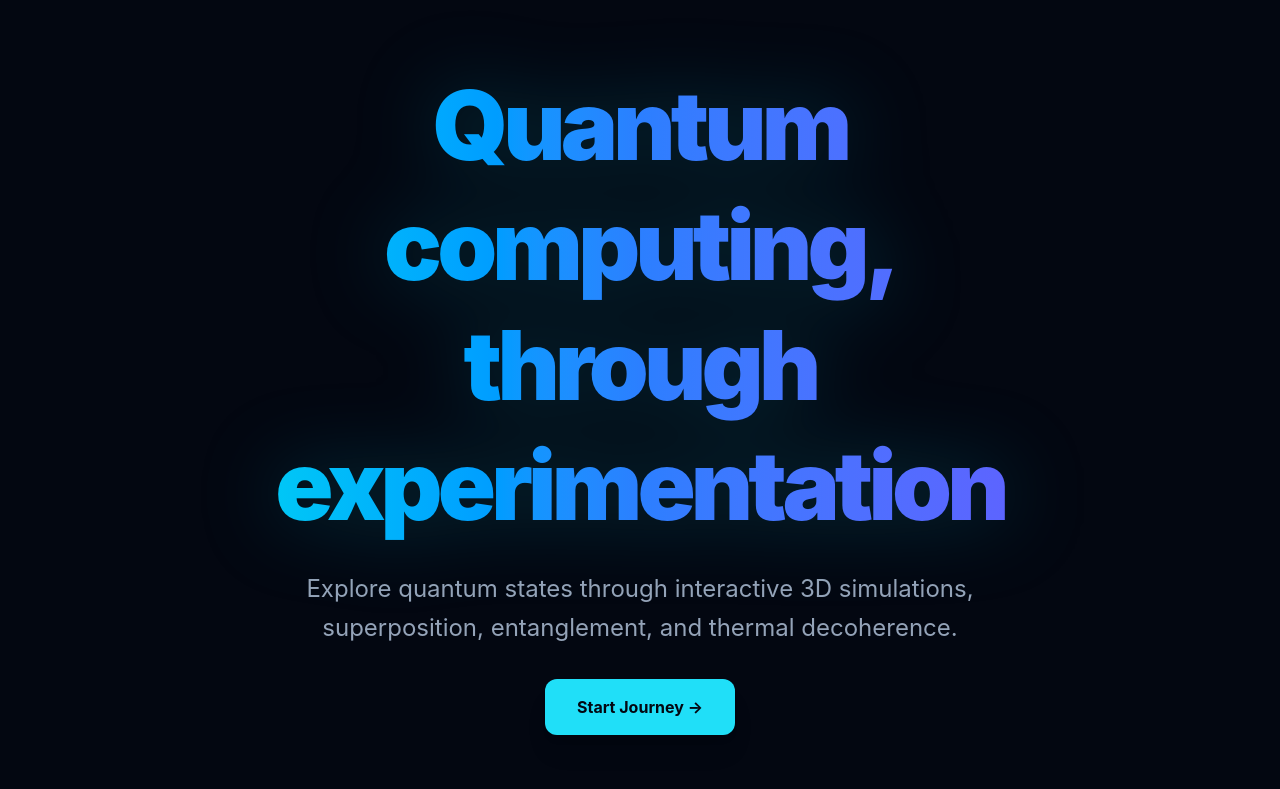
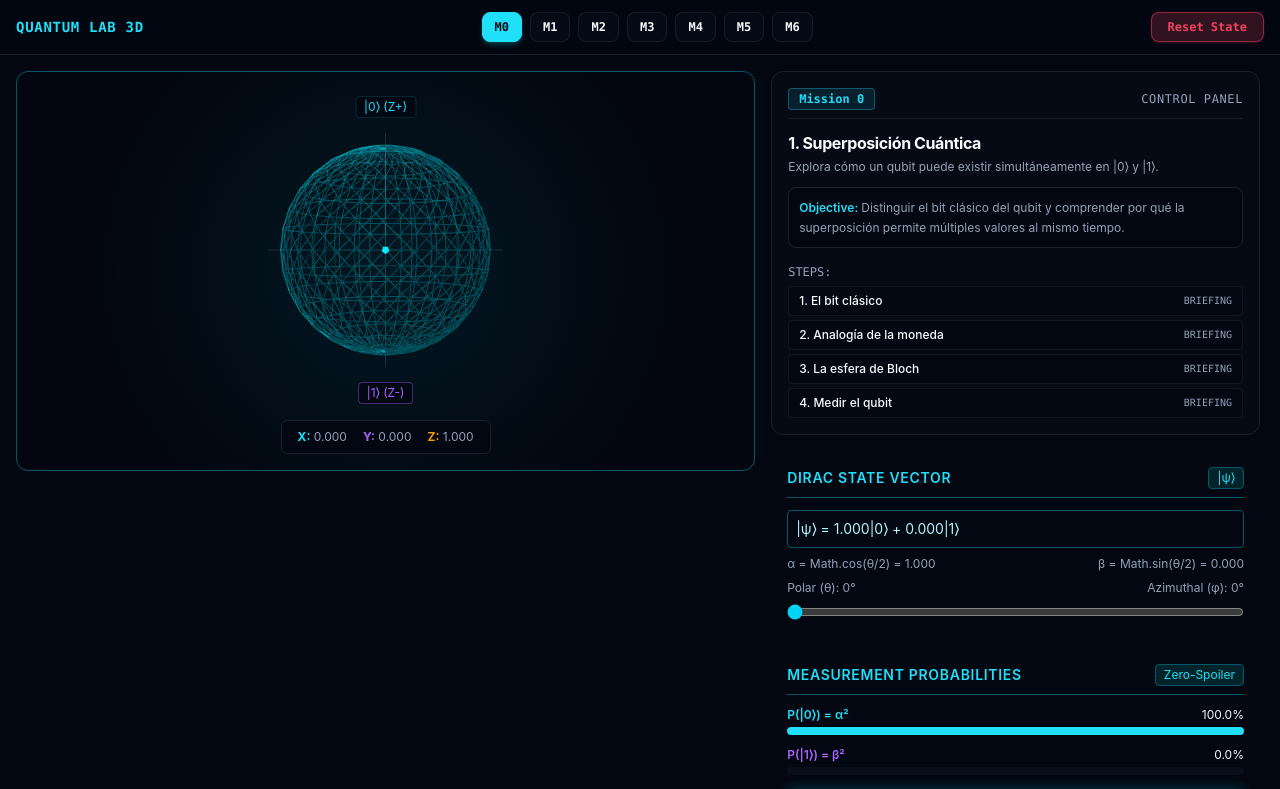
Before and after one commit to Gerbetwo/quantum-lab-3d, a Next.js app: page / in a window 1280 px wide. Shown: the top 789 px of the page. Built offline with nearby package versions, Linux system fonts and the light colour scheme.

Commit message:
refactor: update single-screen dashboard layout and connect Bloch sphere controls

```diff
--- a/src/app/page.tsx
+++ b/src/app/page.tsx
@@ -1,5 +1,74 @@
-import { HomeDashboard } from '@/shared/home/HomeDashboard';
+'use client';
+
+import React from 'react';
+import { AppShell } from '@/components/layout/AppShell';
+import { BlochSphereWorkspace } from '@/components/quantum/BlochSphereWorkspace';
+import { MathDock } from '@/components/quantum/MathDock';
+import { useQuantumStore } from '@/store/useQuantumStore';
+import { MISSIONS } from '@/features/missions/config/missions';
 
 export default function Page() {
-  return <HomeDashboard />;
+  const activeMissionId = useQuantumStore((s) => s.activeMissionId);
+  const currentMission = MISSIONS[activeMissionId] ?? MISSIONS[0];
+
+  return (
+    <AppShell>
+      <div className="flex-1 flex flex-col lg:flex-row h-[calc(100vh-61px)] overflow-hidden p-4 gap-4 bg-background">
+        {/* Left/Center (60%): BlochSphereWorkspace mounted as a single persistent WebGL canvas across missions */}
+        <div className="w-full lg:w-[60%] h-full flex flex-col min-h-0">
+          <BlochSphereWorkspace />
+        </div>
+
+        {/* Right (40%): Active Mission control panel (top) + MathDock (bottom) */}
+        <div className="w-full lg:w-[40%] h-full flex flex-col gap-4 overflow-y-auto pr-1">
+          {/* Active Mission control panel (top) */}
+          <div className="p-4 rounded-xl border border-border bg-card/60 backdrop-blur-sm flex flex-col gap-3">
+            <div className="flex items-center justify-between border-b border-border/80 pb-2">
+              <span className="text-xs font-mono font-semibold text-accent px-2.5 py-0.5 rounded bg-accent/10 border border-accent/30">
+                Mission {activeMissionId}
+              </span>
+              <span className="text-xs font-mono text-muted-foreground uppercase tracking-wider">
+                Control Panel
+              </span>
+            </div>
+            <div>
+              <h2 className="text-base font-bold text-foreground tracking-tight">
+                {currentMission?.title ?? `Mission ${activeMissionId}`}
+              </h2>
+              <p className="text-xs text-muted-foreground mt-1">
+                {currentMission?.description ?? currentMission?.subtitle ?? 'Explore quantum phenomena.'}
+              </p>
+            </div>
+            {currentMission?.learningObjective && (
+              <div className="p-2.5 rounded-lg bg-background-80 border border-border text-xs text-muted-foreground leading-relaxed">
+                <span className="font-semibold text-accent">Objective: </span>
+                {currentMission.learningObjective}
+              </div>
+            )}
+            {currentMission?.steps && currentMission.steps.length > 0 && (
+              <div className="mt-1 flex flex-col gap-1.5">
+                <span className="text-xs font-mono text-muted-foreground uppercase">Steps:</span>
+                <div className="flex flex-col gap-1">
+                  {currentMission.steps.map((step, idx) => (
+                    <div
+                      key={step.id || idx}
+                      className="text-xs px-2.5 py-1.5 rounded bg-background/50 border border-border/60 flex items-center justify-between"
+                    >
+                      <span className="font-medium text-foreground">{idx + 1}. {step.title}</span>
+                      <span className="text-[10px] text-muted-foreground font-mono">{step.phase}</span>
+                    </div>
+                  ))}
+                </div>
+              </div>
+            )}
+          </div>
+
+          {/* MathDock (bottom) */}
+          <div className="flex-1">
+            <MathDock />
+          </div>
+        </div>
+      </div>
+    </AppShell>
+  );
 }
--- /dev/null
+++ b/src/components/layout/AppShell.tsx
@@ -0,0 +1,76 @@
+// src/components/layout/AppShell.tsx
+'use client';
+
+import React from 'react';
+import { useQuantumStore } from '@/store/useQuantumStore';
+import { MISSIONS } from '@/features/missions/config/missions';
+
+export interface AppShellProps {
+  children?: React.ReactNode;
+  header?: React.ReactNode;
+  footer?: React.ReactNode;
+  className?: string;
+}
+
+export function AppShell({ children, header, footer, className = '' }: AppShellProps) {
+  const activeMissionId = useQuantumStore((s) => s.activeMissionId);
+  const selectMission = useQuantumStore((s) => s.selectMission);
+  const resetState = useQuantumStore((s) => s.resetState);
+
+  const missionList = MISSIONS.slice(0, 7);
+
+  const defaultTopBar = (
+    <header className="w-full border-b border-border bg-background-80/90 backdrop-blur-md px-4 py-3 flex flex-wrap items-center justify-between gap-3 sticky top-0 z-50">
+      <div className="flex items-center gap-3">
+        <span className="font-mono text-sm font-bold text-accent tracking-wider uppercase">
+          QUANTUM LAB 3D
+        </span>
+      </div>
+
+      {/* 7 Unlocked Mission Buttons (M0 to M6) */}
+      <div className="flex flex-wrap items-center gap-1.5 sm:gap-2">
+        {missionList.map((m, index) => {
+          const isSelected = activeMissionId === index;
+          return (
+            <button
+              key={m.id || index}
+              type="button"
+              onClick={() => selectMission(index)}
+              title={m.title}
+              className={`px-3 py-1.5 rounded-lg text-xs font-mono font-semibold transition-all cursor-pointer ${
+                isSelected
+                  ? 'bg-accent text-accent-foreground shadow-md shadow-accent/20 border border-accent'
+                  : 'bg-card/70 hover:bg-card text-foreground hover:text-accent border border-border/80'
+              }`}
+            >
+              M{index}
+            </button>
+          );
+        })}
+      </div>
+
+      {/* Prominent Reset State Button */}
+      <div>
+        <button
+          type="button"
+          onClick={() => resetState()}
+          className="px-4 py-1.5 rounded-lg text-xs font-mono font-bold bg-destructive/20 hover:bg-destructive/30 text-destructive border border-destructive/50 transition-all cursor-pointer shadow-sm shadow-destructive/20"
+        >
+          Reset State
+        </button>
+      </div>
+    </header>
+  );
+
+  return (
+    <div className={`min-h-screen bg-background text-foreground flex flex-col ${className}`}>
+      {header ?? defaultTopBar}
+      <main className="flex-1 flex flex-col overflow-hidden">
+        {children}
+      </main>
+      {footer}
+    </div>
+  );
+}
+
+export default AppShell;
--- a/src/components/quantum/BlochSphereWorkspace.tsx
+++ b/src/components/quantum/BlochSphereWorkspace.tsx
@@ -3,6 +3,7 @@
 import React, { useEffect, useRef, useMemo } from 'react';
 import * as THREE from 'three';
 import { createScene } from '@/features/quantum-3d/lib/sceneManager';
+import { createOrbitControls, OrbitControlsHandle } from '@/features/quantum-3d/hooks/useOrbitControls';
 import { useQuantumStore } from '@/store/useQuantumStore';
 import { calculateDecoherencePerturbation } from '@/core/math/decoherence';
 
@@ -28,72 +29,131 @@ export const BlochSphereWorkspace: React.FC = () => {
     if (!container) return;
 
     const handle = createScene(container);
+    let controls: OrbitControlsHandle | null = null;
+    if (handle.camera && handle.renderer?.domElement) {
+      controls = createOrbitControls(handle.camera, handle.renderer.domElement, {
+        enableDamping: true,
+        dampingFactor: 0.1,
+      });
+    }
+
+    // Geometries and materials to explicitly dispose on unmount
+    const geometries: THREE.BufferGeometry[] = [];
+    const materials: THREE.Material[] = [];
 
     // Wireframe Sphere
     const sphereGeo = new THREE.SphereGeometry(1.3, 32, 16);
-    const sphereMat = new THREE.MeshBasicMaterial({ color: 0x00f0ff, wireframe: true, transparent: true, opacity: 0.15 });
+    const sphereMat = new THREE.MeshBasicMaterial({
+      color: 0x00f0ff,
+      wireframe: true,
+      transparent: true,
+      opacity: 0.15,
+    });
+    geometries.push(sphereGeo);
+    materials.push(sphereMat);
     const sphere = new THREE.Mesh(sphereGeo, sphereMat);
     handle.scene.add(sphere);
 
     // Equatorial Ring
     const ringGeo = new THREE.RingGeometry(1.29, 1.31, 64);
-    const ringMat = new THREE.MeshBasicMaterial({ color: 0xa855f7, transparent: true, opacity: 0.4, side: THREE.DoubleSide });
+    const ringMat = new THREE.MeshBasicMaterial({
+      color: 0xa855f7,
+      transparent: true,
+      opacity: 0.4,
+      side: THREE.DoubleSide,
+    });
+    geometries.push(ringGeo);
+    materials.push(ringMat);
     const ring = new THREE.Mesh(ringGeo, ringMat);
     ring.rotation.x = Math.PI / 2;
     handle.scene.add(ring);
 
-    // Vector Shaft, Cone & Tip Marker Group
-    const vectorGroup = new THREE.Group();
+    // Axes lines
+    const axesGeo = new THREE.BufferGeometry().setFromPoints([
+      new THREE.Vector3(-1.5, 0, 0),
+      new THREE.Vector3(1.5, 0, 0),
+      new THREE.Vector3(0, -1.5, 0),
+      new THREE.Vector3(0, 1.5, 0),
+      new THREE.Vector3(0, 0, -1.5),
+      new THREE.Vector3(0, 0, 1.5),
+    ]);
+    const axesMat = new THREE.LineBasicMaterial({
+      color: 0x475569,
+      transparent: true,
+      opacity: 0.4,
+    });
+    geometries.push(axesGeo);
+    materials.push(axesMat);
+    const axes = new THREE.LineSegments(axesGeo, axesMat);
+    handle.scene.add(axes);
 
-    const shaftGeo = new THREE.CylinderGeometry(0.02, 0.02, 1.2, 16);
-    const shaftMat = new THREE.MeshStandardMaterial({ color: 0x00f0ff, emissive: 0x00f0ff, emissiveIntensity: 0.6 });
-    const shaft = new THREE.Mesh(shaftGeo, shaftMat);
-    shaft.position.y = 0.6;
-    vectorGroup.add(shaft);
+    // 3D Vector Arrow ArrowHelper
+    const arrowDir = new THREE.Vector3(
+      Math.sin(theta) * Math.cos(phi),
+      Math.sin(theta) * Math.sin(phi),
+      Math.cos(theta)
+    );
+    if (arrowDir.lengthSq() < 1e-6) {
+      arrowDir.set(0, 0, 1);
+    } else {
+      arrowDir.normalize();
+    }
+    const arrowOrigin = new THREE.Vector3(0, 0, 0);
+    const arrowLength = 1.3;
+    const arrowColor = 0x00f0ff;
+    const arrowHelper = new THREE.ArrowHelper(
+      arrowDir,
+      arrowOrigin,
+      arrowLength,
+      arrowColor,
+      0.2,
+      0.08
+    );
+    handle.scene.add(arrowHelper);
 
-    const coneGeo = new THREE.ConeGeometry(0.07, 0.2, 16);
-    const coneMat = new THREE.MeshStandardMaterial({ color: 0x00f0ff, emissive: 0x00f0ff, emissiveIntensity: 0.9 });
-    const cone = new THREE.Mesh(coneGeo, coneMat);
-    cone.position.y = 1.2;
-    vectorGroup.add(cone);
-
-    const tipGeo = new THREE.SphereGeometry(0.05, 16, 16);
-    const tipMat = new THREE.MeshStandardMaterial({ color: 0x00f0ff, emissive: 0x00f0ff, emissiveIntensity: 1.0 });
-    const tip = new THREE.Mesh(tipGeo, tipMat);
-    tip.position.y = 1.3;
-    vectorGroup.add(tip);
-
-    handle.scene.add(vectorGroup);
+    const currentInterpolatedDir = arrowDir.clone();
 
     const unregisterFrame = handle.onFrame((_time: number, delta: number) => {
+      if (controls) {
+        controls.update(delta);
+      }
+
       const state = useQuantumStore.getState();
-      const currentTheta = state.theta;
-      const currentPhi = state.phi;
-      const tempK = state.temperatureK;
-      const t2Ms = state.coherenceTimeUs / 1000;
+      let currentTheta = state.theta;
+      let currentPhi = state.phi;
+      let targetLength = 1.3;
 
-      let targetTheta = currentTheta;
-      let targetPhi = currentPhi;
-      let targetLength = 1.0;
-
-      if (tempK > 0.05) {
+      if (state.temperatureK > 0.05) {
         const { deltaTheta, deltaPhi, vectorLength } = calculateDecoherencePerturbation(
           currentTheta,
           currentPhi,
-          tempK,
-          t2Ms
+          state.temperatureK,
+          state.coherenceTimeUs / 1000
         );
-        targetTheta += deltaTheta;
-        targetPhi += deltaPhi;
-        targetLength = vectorLength;
+        currentTheta += deltaTheta;
+        currentPhi += deltaPhi;
+        targetLength = 1.3 * vectorLength;
       }
 
-      const targetEuler = new THREE.Euler(targetTheta, targetPhi, 0, 'YXZ');
-      const targetQuat = new THREE.Quaternion().setFromEuler(targetEuler);
-      const targetScale = new THREE.Vector3(targetLength, targetLength, targetLength);
+      const targetX = Math.sin(currentTheta) * Math.cos(currentPhi);
+      const targetY = Math.sin(currentTheta) * Math.sin(currentPhi);
+      const targetZ = Math.cos(currentTheta);
 
-      vectorGroup.quaternion.slerp(targetQuat, delta * 12.0);
-      vectorGroup.scale.lerp(targetScale, delta * 8.0);
+      const targetVec = new THREE.Vector3(targetX, targetY, targetZ);
+      if (targetVec.lengthSq() < 1e-6) {
+        targetVec.set(0, 0, 1);
+      } else {
+        targetVec.normalize();
+      }
+
+      const interpFactor = Math.min(1.0, delta * 12.0);
+      currentInterpolatedDir.lerp(targetVec, interpFactor);
+      if (currentInterpolatedDir.lengthSq() > 1e-6) {
+        currentInterpolatedDir.normalize();
+      }
+
+      arrowHelper.setDirection(currentInterpolatedDir);
+      arrowHelper.setLength(targetLength, 0.2, 0.08);
     });
 
     const resizeObserver = new ResizeObserver(() => handle.resize());
@@ -102,29 +162,50 @@ export const BlochSphereWorkspace: React.FC = () => {
     return () => {
       unregisterFrame();
       resizeObserver.disconnect();
+      if (controls) {
+        controls.dispose();
+      }
+      geometries.forEach((g) => g.dispose());
+      materials.forEach((m) => m.dispose());
+      if (arrowHelper.line) {
+        arrowHelper.line.geometry.dispose();
+        if (Array.isArray(arrowHelper.line.material)) {
+          arrowHelper.line.material.forEach((m) => m.dispose());
+        } else {
+          arrowHelper.line.material.dispose();
+        }
+      }
+      if (arrowHelper.cone) {
+        arrowHelper.cone.geometry.dispose();
+        if (Array.isArray(arrowHelper.cone.material)) {
+          arrowHelper.cone.material.forEach((m) => m.dispose());
+        } else {
+          arrowHelper.cone.material.dispose();
+        }
+      }
       handle.dispose();
     };
   }, []);
 
   return (
-    <div className="relative w-full h-95 rounded-xl border border-accent-border bg-background-80 flex flex-col items-center justify-center p-4 overflow-hidden">
+    <div className="relative w-full h-full min-h-[400px] rounded-xl border border-accent-border bg-background-80 flex flex-col items-center justify-center p-4 overflow-hidden">
       <div className="absolute inset-0 bg-[radial-gradient(circle_at_center,rgba(0,240,255,0.08)_0%,transparent_70%)] pointer-events-none" />
 
       {/* 3D Viewport Canvas Container */}
-      <div className="relative z-10 w-full h-64">
-        <div ref={containerRef} className="w-full h-full" />
+      <div className="relative z-10 w-full flex-1 min-h-[300px]">
+        <div ref={containerRef} className="w-full h-full absolute inset-0" />
 
         {/* State Pole HUD Overlay */}
-        <span className="absolute top-1 left-1/2 -translate-x-1/2 text-xs hud-font-mono text-accent pointer-events-none">
+        <span className="absolute top-2 left-1/2 -translate-x-1/2 text-xs hud-font-mono text-accent pointer-events-none select-none bg-background-80 px-2 py-0.5 rounded border border-accent-border/40">
           |0⟩ (Z+)
         </span>
-        <span className="absolute bottom-1 left-1/2 -translate-x-1/2 text-xs hud-font-mono text-axis-y pointer-events-none">
+        <span className="absolute bottom-2 left-1/2 -translate-x-1/2 text-xs hud-font-mono text-axis-y pointer-events-none select-none bg-background-80 px-2 py-0.5 rounded border border-axis-y/40">
           |1⟩ (Z-)
         </span>
       </div>
 
       {/* Coordinate & State Telemetry Dock */}
-      <div className="mt-4 z-10 flex gap-4 text-xs hud-font-mono text-muted-foreground bg-background-80 px-4 py-2 rounded-md border border-border">
+      <div className="mt-2 z-10 flex flex-wrap gap-4 text-xs hud-font-mono text-muted-foreground bg-background-80 px-4 py-2 rounded-md border border-border">
         <div><span className="text-accent font-bold">X:</span> {vectorCoords.x}</div>
         <div><span className="text-axis-y font-bold">Y:</span> {vectorCoords.y}</div>
         <div><span className="text-warning font-bold">Z:</span> {vectorCoords.z}</div>
--- a/src/components/quantum/MathDock.tsx
+++ b/src/components/quantum/MathDock.tsx
@@ -1,3 +1,5 @@
+'use client';
+
 import React from 'react';
 import { useQuantumStore } from '../../store/useQuantumStore';
 import { GlassCard } from '../ui/GlassCard';
@@ -11,21 +13,26 @@ export const MathDock: React.FC = () => {
   const setAngles = useQuantumStore((s) => s.setAngles);
   const setTemperature = useQuantumStore((s) => s.setTemperature);
 
-  const alpha = Math.cos(theta / 2).toFixed(3);
-  const beta = Math.sin(theta / 2).toFixed(3);
-  const prob0 = (Math.cos(theta / 2) ** 2 * 100).toFixed(1);
-  const prob1 = (Math.sin(theta / 2) ** 2 * 100).toFixed(1);
+  const alpha = Math.cos(theta / 2);
+  const beta = Math.sin(theta / 2);
+  const prob0 = (alpha ** 2 * 100).toFixed(1);
+  const prob1 = (beta ** 2 * 100).toFixed(1);
 
   return (
-    <div className="grid grid-cols-1 md:grid-cols-3 gap-4 w-full">
-      <GlassCard title="Quantum State Vector" badge="LaTeX Pure">
-        <div className="p-2 hud-font-mono text-sm text-accent-light bg-background-60 rounded border border-accent-border my-2">
-          |ψ⟩ = {alpha}|0⟩ + {beta}e^(i·{phi.toFixed(2)})|1⟩
+    <div className="flex flex-col gap-3 w-full">
+      <GlassCard title="Dirac State Vector" badge="|ψ⟩">
+        <div className="p-2 hud-font-mono text-sm text-accent-light bg-background-60 rounded border border-accent-border my-1">
+          |ψ⟩ = {alpha.toFixed(3)}|0⟩ + {beta.toFixed(3)}|1⟩
         </div>
-        <div className="mt-3 flex flex-col gap-2">
-          <label className="text-xs text-muted-foreground flex justify-between">
-            <span>Polar Angle (θ): {(theta * 180 / Math.PI).toFixed(0)}°</span>
-          </label>
+        <div className="mt-2 flex flex-col gap-1">
+          <div className="flex justify-between text-xs text-muted-foreground">
+            <span>α = Math.cos(θ/2) = {alpha.toFixed(3)}</span>
+            <span>β = Math.sin(θ/2) = {beta.toFixed(3)}</span>
+          </div>
+          <div className="flex justify-between text-xs text-muted-foreground mt-1">
+            <span>Polar (θ): {(theta * 180 / Math.PI).toFixed(0)}°</span>
+            <span>Azimuthal (φ): {(phi * 180 / Math.PI).toFixed(0)}°</span>
+          </div>
           <input
             type="range"
             min="0"
@@ -33,7 +40,7 @@ export const MathDock: React.FC = () => {
             step="0.01"
             value={theta}
             onChange={(e: React.ChangeEvent<HTMLInputElement>) => setAngles(parseFloat(e.target.value), phi)}
-            className="w-full accent-cyan-400 cursor-pointer"
+            className="w-full accent-cyan-400 cursor-pointer mt-1"
           />
         </div>
       </GlassCard>
@@ -42,7 +49,7 @@ export const MathDock: React.FC = () => {
         <div className="space-y-3 my-1">
           <div>
             <div className="flex justify-between text-xs hud-font-mono mb-1">
-              <span className="text-accent">P(|0⟩)</span>
+              <span className="text-accent font-semibold">P(|0⟩) = α²</span>
               <span>{prob0}%</span>
             </div>
             <div className="w-full h-2 bg-card rounded-full overflow-hidden">
@@ -51,7 +58,7 @@ export const MathDock: React.FC = () => {
           </div>
           <div>
             <div className="flex justify-between text-xs hud-font-mono mb-1">
-              <span className="text-axis-y">P(|1⟩)</span>
+              <span className="text-axis-y font-semibold">P(|1⟩) = β²</span>
               <span>{prob1}%</span>
             </div>
             <div className="w-full h-2 bg-card rounded-full overflow-hidden">
@@ -60,8 +67,9 @@ export const MathDock: React.FC = () => {
           </div>
         </div>
         <button
+          type="button"
           onClick={() => measureQubit()}
-          className="mt-3 w-full py-2 rounded bg-accent hover:bg-accent text-accent-foreground font-bold text-xs uppercase tracking-wider hud-font-mono transition-all shadow-[0_0_15px_rgba(0,240,255,0.3)]"
+          className="mt-3 w-full py-2 rounded bg-accent hover:bg-accent text-accent-foreground font-bold text-xs uppercase tracking-wider hud-font-mono transition-all shadow-[0_0_15px_rgba(0,240,255,0.3)] cursor-pointer"
         >
           Execute Wavefunction Collapse
         </button>
@@ -75,9 +83,9 @@ export const MathDock: React.FC = () => {
           </div>
           <div className="flex justify-between">
             <span className="text-muted-foreground">Coherence T₂:</span>
-            <span className="text-success font-bold">{coherenceTimeUs} μs</span>
+            <span className="text-success font-bold">{coherenceTimeUs.toFixed(1)} μs</span>
           </div>
-          <div className="pt-2">
+          <div className="pt-1">
             <label className="text-muted-foreground block mb-1">Thermal Fluctuation Controller</label>
             <input
               type="range"
@@ -85,7 +93,7 @@ export const MathDock: React.FC = () => {
               max="2.0"
               step="0.01"
               value={temperatureK}
-              onChange={(e: React.ChangeEvent<HTMLInputElement>) => setTemperature(parseFloat(e.target.value))}
+              onChange={(e: React.ChangeEvent<HTMLInputElement>) => setTemperature(parseFloat(e.target.value) * 1000)}
               className="w-full accent-amber-400 cursor-pointer"
             />
           </div>
```
